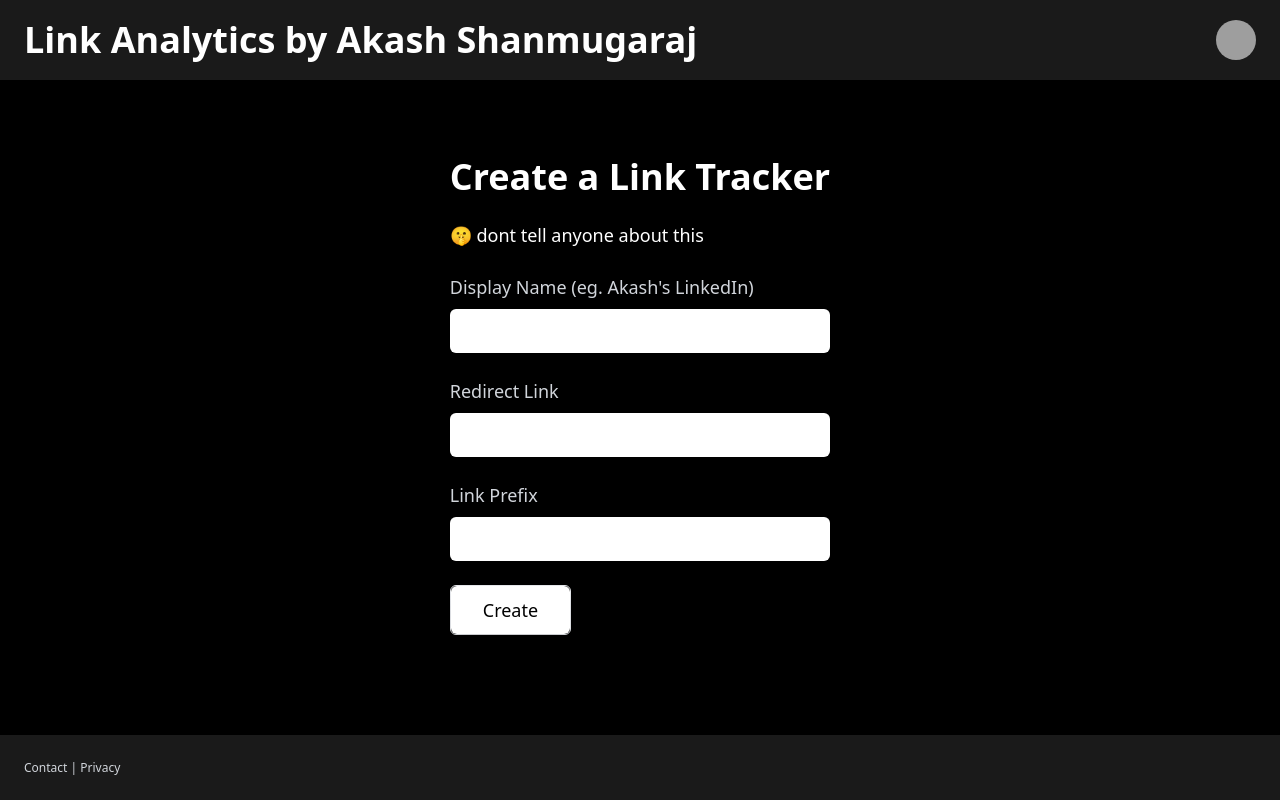
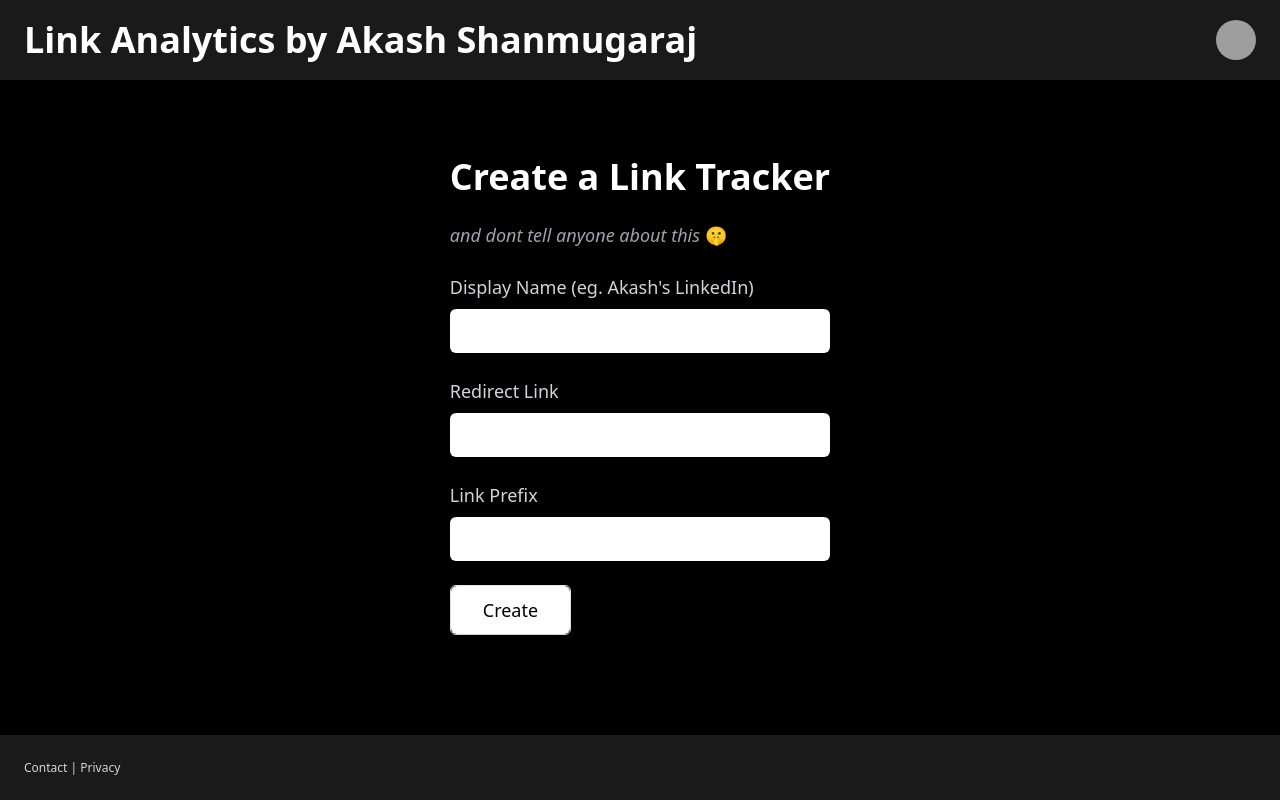
Before and after one commit to akashShanmugraj/link-analytics, a Next.js app: page / in a window 1280 px wide. Built offline with nearby package versions, Linux system fonts and the light colour scheme; grey boxes are pictures that could not be loaded.

Commit message:
minor UI fix

```diff
--- a/pages/index.js
+++ b/pages/index.js
@@ -113,7 +113,7 @@ export default function Component() {
       <main className="flex-1 flex items-center justify-center bg-black">
         <div className="space-y-6 text-left">
           <h1 className="text-4xl font-bold text-white">Create a Link Tracker</h1>
-          <h3 className="text-lg font-light text-white">🤫 dont tell anyone about this</h3>
+            <h3 className="text-lg font-light text-gray-400"><i>and dont tell anyone about this </i>🤫</h3>
           <label className="block text-gray-300 md:text-lg">
             Display Name (eg. Akash's LinkedIn)
             <input
```
